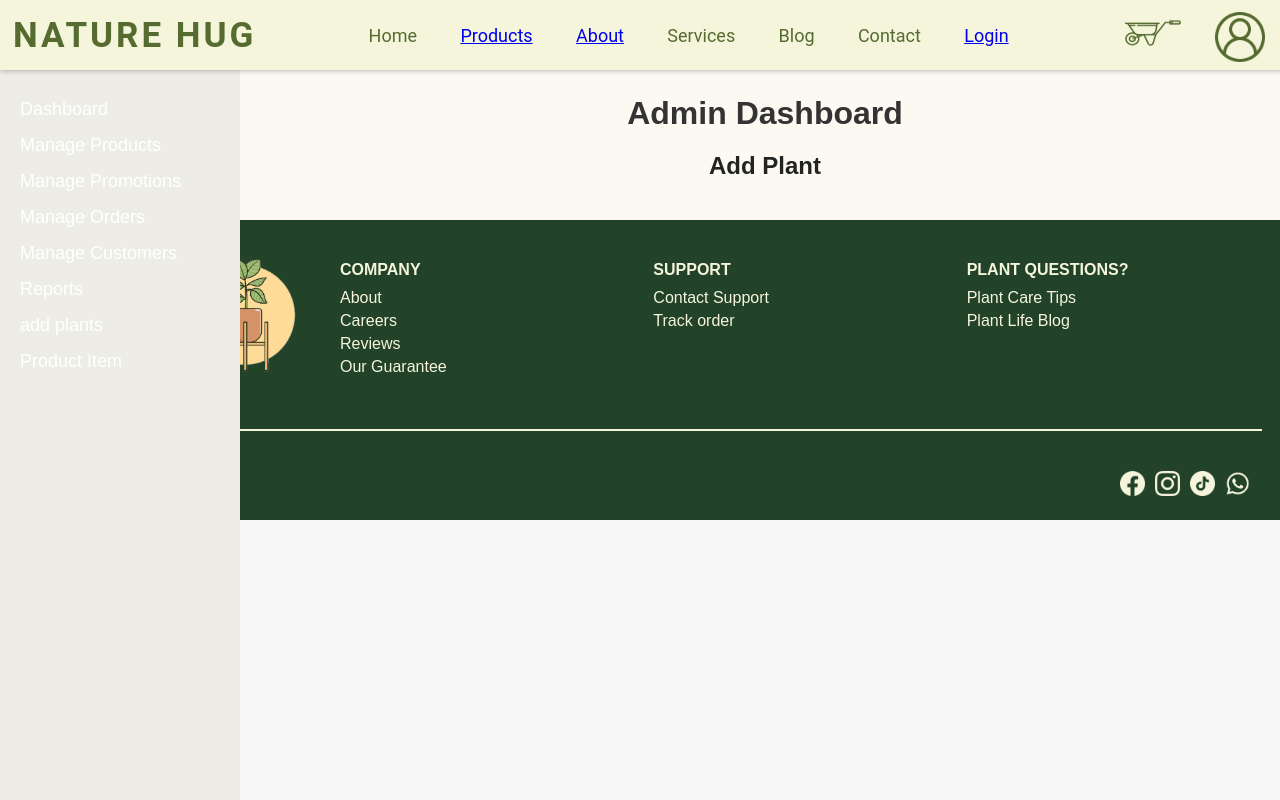
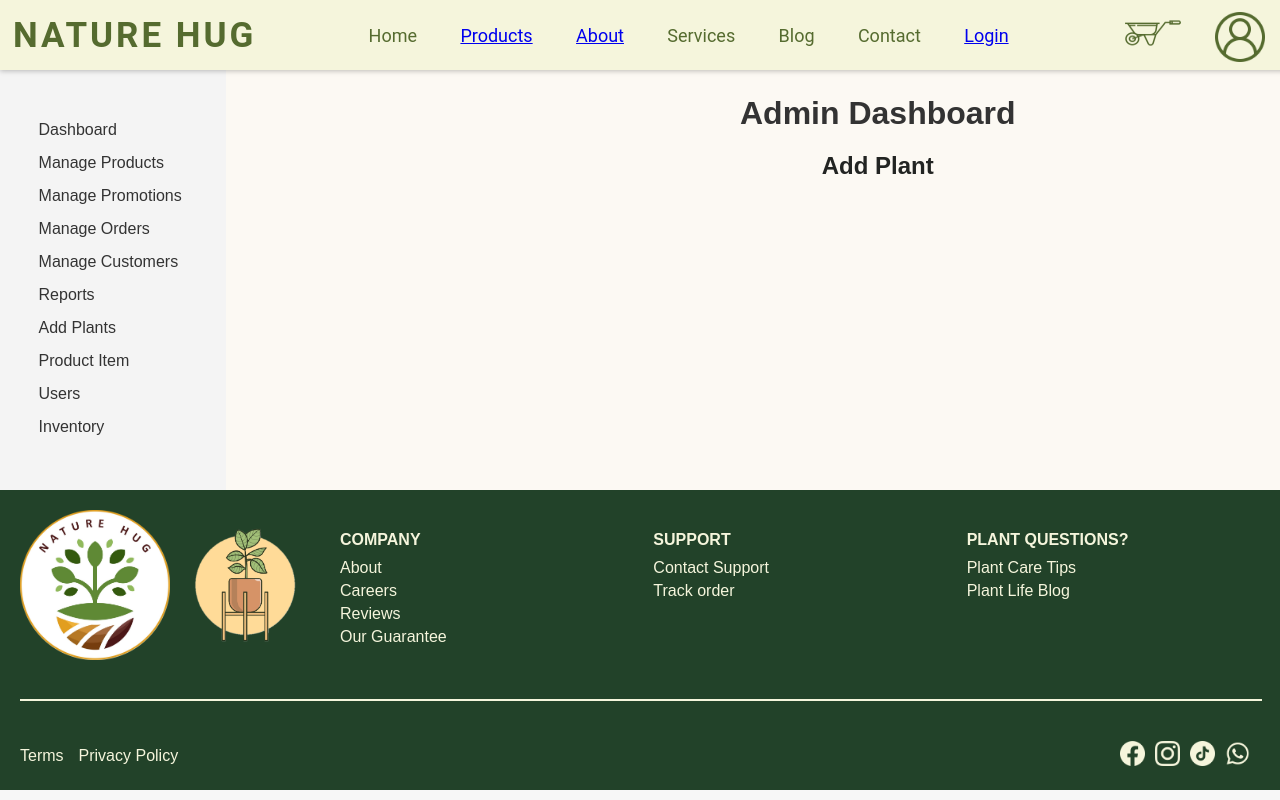
Before and after one commit to chankamaa/Nature-Hug, a React (Vite) app in the folder frontend/: page /admin in a window 1280 px wide. Built offline with nearby package versions, Linux system fonts and the light colour scheme; no server answers.

Commit message:
update code

```diff
--- a/frontend/src/components/Admin/Sidebar.css
+++ b/frontend/src/components/Admin/Sidebar.css
@@ -1,39 +1,28 @@
-.sidebar {
-  width: 250px;
-  height: 100vh;
-  background-color: #333;
-  color: #fff;
-  padding: 20px;
-  position: fixed;
-  top: 0;
-  left: 0;
-  display: flex;
-  flex-direction: column;
+.admin-sidebar {
+  /* Add your styles here */
+  width: 250px; /* Example width */
+  background-color: #f4f4f4; /* Example background color */
+  padding: 20px; /* Example padding */
 }
 
-.sidebar h2 {
-  font-size: 22px;
-  margin-bottom: 20px;
+.admin-sidebar h2 {
+  text-align: center; /* Center the header */
 }
 
-.sidebar ul {
-  list-style: none;
-  padding: 0;
+.admin-sidebar ul {
+  list-style-type: none; /* Remove bullet points */
+  padding: 10%; /* Remove padding */
 }
 
-.sidebar ul li {
-  margin: 15px 0;
+.admin-sidebar li {
+  margin: 15px 0; /* Add spacing between links */
 }
 
-.sidebar ul li a {
-  color: #fff;
-  text-decoration: none;
-  font-size: 18px;
-  display: block;
-  transition: background-color 0.3s ease;
+.admin-sidebar a {
+  text-decoration: none; /* Remove underline from links */
+  color: #333; /* Example link color */
 }
 
-.sidebar ul li a:hover {
-  background-color: #555;
-  padding-left: 10px;
+.admin-sidebar a:hover {
+  color: #007bff; /* Change color on hover */
 }
--- a/frontend/src/components/Admin/Sidebar.jsx
+++ b/frontend/src/components/Admin/Sidebar.jsx
@@ -1,11 +1,12 @@
+/* eslint-disable no-unused-vars */
+
 import React from 'react';
 import { Link } from 'react-router-dom';
 import './Sidebar.css'; // You will create the CSS for the sidebar
 
-
 const Sidebar = () => {
   return (
-    <div className="sidebar">
+    <div className="admin-sidebar">
       <h2>Admin Panel</h2>
       <ul>
         <li><Link to="/admin/dashboard">Dashboard</Link></li>
@@ -14,10 +15,10 @@ const Sidebar = () => {
         <li><Link to="/manage-orders/order">Manage Orders</Link></li>
         <li><Link to="/admin/customers">Manage Customers</Link></li>
         <li><Link to="/admin/reports">Reports</Link></li>
-        <li><Link to="/admin/add-product">add plants</Link></li>
+        <li><Link to="/admin/add-product">Add Plants</Link></li>
         <li><Link to="/admin/product-item">Product Item</Link></li>
-
-
+        <li><Link to="/UserTable">Users</Link></li>
+        <li><Link to="/InventoryDashboard">Inventory</Link></li>
       </ul>
     </div>
   );
--- a/frontend/src/components/PlantDetail/PlantDetail.jsx
+++ b/frontend/src/components/PlantDetail/PlantDetail.jsx
@@ -1,3 +1,4 @@
+/* eslint-disable no-unused-vars */
 import React from 'react';
 import { useLocation } from 'react-router-dom'; // Import useLocation
 import './PlantDetail.css';
--- a/frontend/src/components/ProductItem/ProductItem.jsx
+++ b/frontend/src/components/ProductItem/ProductItem.jsx
@@ -1,3 +1,4 @@
+/* eslint-disable no-unused-vars */
 import React, { useEffect, useState } from 'react';
 import { useNavigate } from 'react-router-dom';
 import './ProductItem.css';
--- a/frontend/src/pages/Login/login.css
+++ b/frontend/src/pages/Login/login.css
@@ -3,14 +3,13 @@ body {
 }
 
 .login-container {
-  margin-bottom: 20px; /* Reduced top margin to move everything up */
+  margin-bottom: 20px;
   display: flex;
   justify-content: center;
   align-items: center;
   height: 100vh;
   font-family: Arial, sans-serif;
   font-weight: bold;
-
 }
 
 .login-box {
@@ -20,15 +19,16 @@ body {
   box-shadow: 0 0 10px rgba(0, 0, 0, 0.1);
   text-align: center;
   width: 500px;
+  border: 2px solid #3d9970; /* Add this line for the border */
 }
 
 .login-box h2 {
-  margin-bottom: 10px; /* Reduced margin below the title */
+  margin-bottom: 10px;
   color: #333;
 }
 
 .input-group {
-  margin-bottom: 10px; /* Reduced margin between input fields */
+  margin-bottom: 10px;
   text-align: left;
 }
 
@@ -51,7 +51,7 @@ body {
 
 .forgot-password {
   text-align: right;
-  margin-bottom: 10px; /* Reduced margin below "Forgot password" */
+  margin-bottom: 10px;
 }
 
 .forgot-password a {
@@ -77,26 +77,8 @@ body {
   background-color: #2e7d57;
 }
 
-.alternative-login {
-  margin: 15px 0; /* Reduced margin around alternative login section */
-}
-
-.google-login-button {
-  width: 100%;
-  padding: 10px;
-  background-color: #db4437;
-  color: #fff;
-  border: none;
-  border-radius: 5px;
-  cursor: pointer;
-}
-
-.google-login-button:hover {
-  background-color: #c23321;
-}
-
 .register {
-  margin-top: 10px; /* Reduced margin above the register section */
+  margin-top: 10px;
 }
 
 .register span {
--- a/frontend/src/pages/Product/product.jsx
+++ b/frontend/src/pages/Product/product.jsx
@@ -1,3 +1,4 @@
+/* eslint-disable no-unused-vars */
 import React from 'react';
 import ProductList from '../../components/ProductList/ProductList'; // Adjust the path to match your file structure
 
--- a/frontend/src/pages/Signup/signup.css
+++ b/frontend/src/pages/Signup/signup.css
@@ -10,7 +10,13 @@ body{
   height: 100vh;
   font-family: Arial, sans-serif;
   background-color: #f7f7de;
+
+
+
 }
+
+
+
 
 .signup-box {
   background-color: #c41731;
@@ -19,7 +25,8 @@ body{
   box-shadow: 0 0 10px rgba(0, 0, 0, 0.1);
   text-align: center;
   width: 400px; /* Match the width with login box */
-  border: none; /* Remove the border to match the login form */
+  border: 2px solid #3d9970; /* Add this line for the border */; /* Remove the border to match the login form */
+  letter-spacing: 1px; /* Adjust this value to increase/decrease spacing */
 }
 
 .signup-box h2 {
@@ -125,3 +132,9 @@ body{
 .alternative-signup a:hover {
   text-decoration: underline;
 }
+
+.signup-up-form{
+
+  border: 2px solid #3d9970;
+  border-radius: 10px;
+}
```
